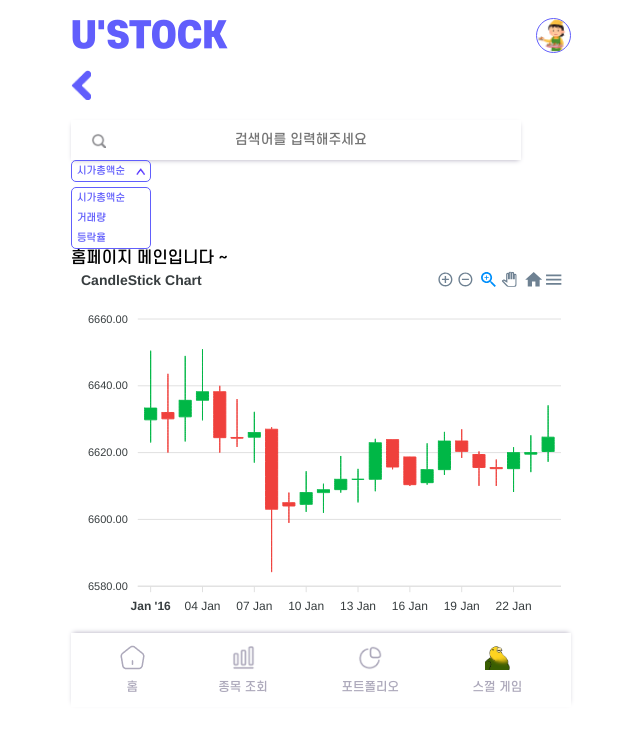
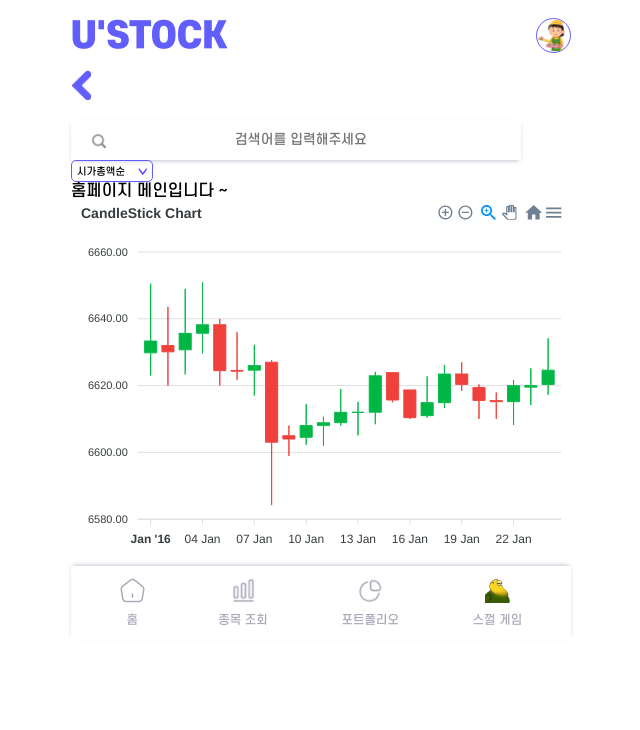
Before and after one commit to lucy726j/ustock-FE, a React (Create React App) app: page / in a window 1280 px wide. Shown: the top 730 px of the page, without its empty margins (319-959 px from the left). Built offline with nearby package versions, Linux system fonts and the light colour scheme.

Commit message:
Fit : 드롭다운박스 열고 닫기, 호버 효과 넣기, 드롭다운박스 선택한 값으로 변경해서 보여주기 추가

```diff
--- a/src/Component/Dropdown/Dropdown.tsx
+++ b/src/Component/Dropdown/Dropdown.tsx
@@ -2,6 +2,7 @@ import styled from "styled-components";
 import { Colors } from "../../Styles/Colors";
 import close from "../../img/closeStatus.png";
 import open from "../../img/openStatus.png";
+import { useState } from "react";
 
 const DropdownContainer = styled.div`
   display: flex;
@@ -16,18 +17,34 @@ const DropdownBoxContainer = styled.div`
   justify-content: space-around;
   align-items: center;
   border: 1px solid ${Colors.main};
-  width: 80px;
   border-radius: 5px;
+  margin-right: auto;
+`;
+
+const SelectBox = styled.div`
+  width: 66px;
+  height: 20px;
+  font-size: 10px;
+  color: black
+  text-align: start;
+  align-content: center;
+  padding: 5px 0px 5px 5px;
 `;
 
 const DropdownBox = styled.div`
   width: 80px;
   height: 20px;
   font-size: 10px;
-  color: ${Colors.main};
+  color: black
   text-align: start;
   align-content: center;
-  margin-left: 5px;
+  padding-left: 5px;
+
+  &:hover {
+    color: ${Colors.main};
+    background-color : #F5F4FB;
+
+  }
 `;
 
 const BntImg = styled.img`
@@ -37,27 +54,45 @@ const BntImg = styled.img`
 `;
 
 const DropdownListBox = styled.div`
-  width: 80px;
   display: flex;
   flex-direction: column;
   justify-content: center;
   border: 1px solid ${Colors.main};
   border-radius: 5px;
+  margin-right: auto;
+  padding: 5px 0px;
 `;
 
 const Dropdown = () => {
+  const [isOpen, setIsOpen] = useState(false);
+  const category = ["시가총액순", "거래량", "등락율"];
+  const [filter, setFilter] = useState(category[0]);
+
+  const handleClick = () => {
+    setIsOpen(!isOpen);
+  };
+
+  const handleSelect = (event: any) => {
+    setFilter(event.target.innerText);
+    setIsOpen(!isOpen);
+  };
+
   return (
     <div>
       <DropdownContainer>
-        <DropdownBoxContainer>
-          <DropdownBox>시가총액순</DropdownBox>
-          <BntImg src={close}></BntImg>
+        <DropdownBoxContainer onClick={handleClick}>
+          <SelectBox>{filter}</SelectBox>
+          <BntImg src={!isOpen ? open : close}></BntImg>
         </DropdownBoxContainer>
-        <DropdownListBox>
-          <DropdownBox>시가총액순</DropdownBox>
-          <DropdownBox>거래량</DropdownBox>
-          <DropdownBox>등락율</DropdownBox>
-        </DropdownListBox>
+        {isOpen && (
+          <DropdownListBox>
+            {category.map((el) => (
+              <DropdownBox key={el} onClick={handleSelect}>
+                {el}
+              </DropdownBox>
+            ))}
+          </DropdownListBox>
+        )}
       </DropdownContainer>
     </div>
   );
```
Also changed, not shown: src/custom.d.ts (line endings or trailing spaces).
